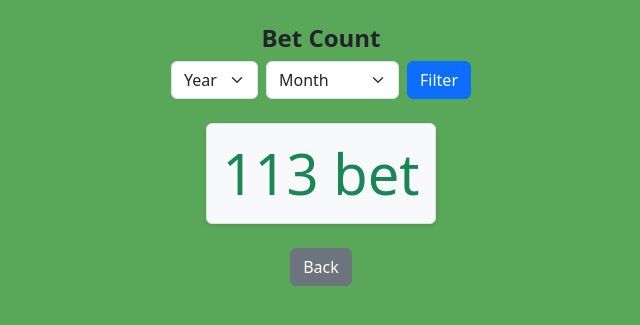
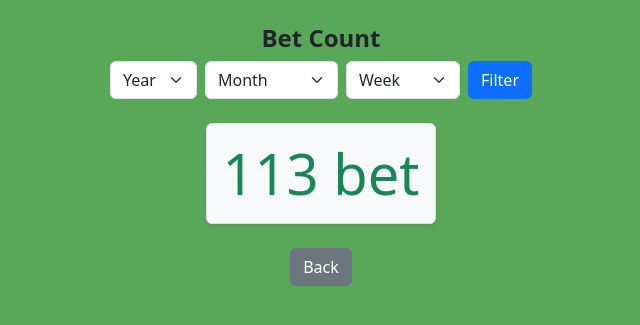
Before and after one commit to IstvanGorni/BetTrack, a Flask app: page /betcount in a window 1280 px wide. Shown: the top 325 px of the page, without its empty margins (319-959 px from the left). Run offline with Flask 3, Linux system fonts and the light colour scheme.

Commit message:
Betcount/week

```diff
--- a/app.py
+++ b/app.py
@@ -38,18 +38,17 @@ def index():
 def show_bets():
     page = int(request.args.get('page', 1))
     per_page = 10
-    date_filter = request.args.get('date_filter')  # 👈 új
+    date_filter = request.args.get('date_filter')
 
     data_manager.bets = data_manager.load_bets()
     all_bets = data_manager.get_all_bets()
 
-    # 👇 dátumszűrés logika
     if date_filter:
         try:
             converted_filter = datetime.strptime(date_filter, "%Y-%m-%d").strftime("%Y.%m.%d")
             all_bets = [bet for bet in all_bets if bet.date == converted_filter]
         except ValueError:
-            pass  # hibás formátum esetén nem szűrünk
+            pass
 
     total_pages = (len(all_bets) + per_page - 1) // per_page
     start = (page - 1) * per_page
@@ -61,7 +60,7 @@ def show_bets():
         bets=paginated_bets,
         page=page,
         total_pages=total_pages,
-        date_filter=date_filter  # 👈 hogy megmaradjon az érték az űrlapban
+        date_filter=date_filter
     )
 
 
@@ -95,7 +94,6 @@ def edit_bet(bet_id):
         data_manager.update_bet(updated_bet)
         return redirect('/bet')
 
-    # Convert date back to yyyy-mm-dd format for HTML date input
     bet.date_html = datetime.strptime(bet.date, '%Y.%m.%d').strftime('%Y-%m-%d')
     return render_template('edit_bet.html', bet=bet)
 
@@ -121,7 +119,6 @@ def totalbalance():
 
     total = calculate_total_balance(filtered_bets)
     return render_template('total_balance.html', total_balance=total, year=year, month=month, day=day)
-
 
 
 @app.route('/totalstake')
@@ -164,18 +161,43 @@ def avgodds():
 def betcount():
     year = request.args.get('year')
     month = request.args.get('month')
+    week = request.args.get('week')
 
     bets = data_manager.get_all_bets()
 
-    if year and month:
-        filtered_bets = [bet for bet in bets if bet.date.startswith(f"{year}.{month.zfill(2)}")]
-    elif year:
-        filtered_bets = [bet for bet in bets if bet.date.startswith(f"{year}.")]
-    else:
-        filtered_bets = bets
+    def parse_date(date_str):
+        return datetime.strptime(date_str, "%Y.%m.%d")
+
+    filtered_bets = bets
+
+    if year:
+        filtered_bets = [
+            bet for bet in filtered_bets
+            if parse_date(bet.date).year == int(year)
+        ]
+
+    if month:
+        filtered_bets = [
+            bet for bet in filtered_bets
+            if f"{parse_date(bet.date).month:02d}" == month
+        ]
+
+    if week:
+        filtered_bets = [
+            bet for bet in filtered_bets
+            if parse_date(bet.date).isocalendar()[1] == int(week)
+        ]
 
     count = len(filtered_bets)
-    return render_template('betcount.html', bet_count=count, year=year, month=month)
+
+    return render_template(
+        'betcount.html',
+        bet_count=count,
+        year=year,
+        month=month,
+        week=week
+    )
+
 
 
 @app.route('/delete/<bet_id>', methods=['POST'])
@@ -185,8 +207,6 @@ def delete_bet(bet_id):
 
 
 counts = data_manager.count_bets_by_outcome()
-# print(f"Nyertes szelvények száma: {counts['won']}")
-# print(f"Vesztes szelvények száma: {counts['lost']}")
 
 if __name__ == '__main__':
     app.run(debug=True)
--- a/templates/betcount.html
+++ b/templates/betcount.html
@@ -16,6 +16,7 @@
     <h4 class="fw-bold">Bet Count</h4>
 
     <form method="get" action="/betcount" class="row justify-content-center g-2 mb-4">
+      <!-- Year -->
       <div class="col-auto">
         <select name="year" class="form-select">
           <option value="">Year</option>
@@ -24,6 +25,8 @@
           {% endfor %}
         </select>
       </div>
+
+      <!-- Month -->
       <div class="col-auto">
         <select name="month" class="form-select">
           <option value="">Month</option>
@@ -35,11 +38,27 @@
           {% endfor %}
         </select>
       </div>
+
+      <!-- Week -->
+      <div class="col-auto">
+        <select name="week" class="form-select">
+          <option value="">Week</option>
+          {% for w in range(1, 53) %}
+            {% set w_str = "%02d"|format(w) %}
+            <option value="{{ w_str }}" {% if week == w_str %}selected{% endif %}>
+              Week {{ w }}
+            </option>
+          {% endfor %}
+        </select>
+      </div>
+
+      <!-- Filter button -->
       <div class="col-auto">
         <button type="submit" class="btn btn-primary">Filter</button>
       </div>
     </form>
 
+    <!-- Bet count display -->
     <div class="display-4 text-success bg-light border rounded p-3 d-inline-block shadow-sm">
       {{ bet_count }} bet
     </div>
```
